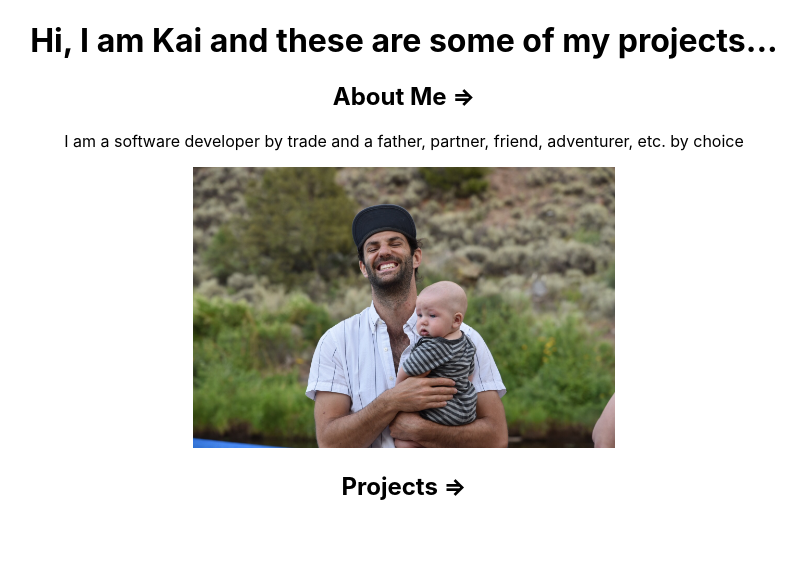
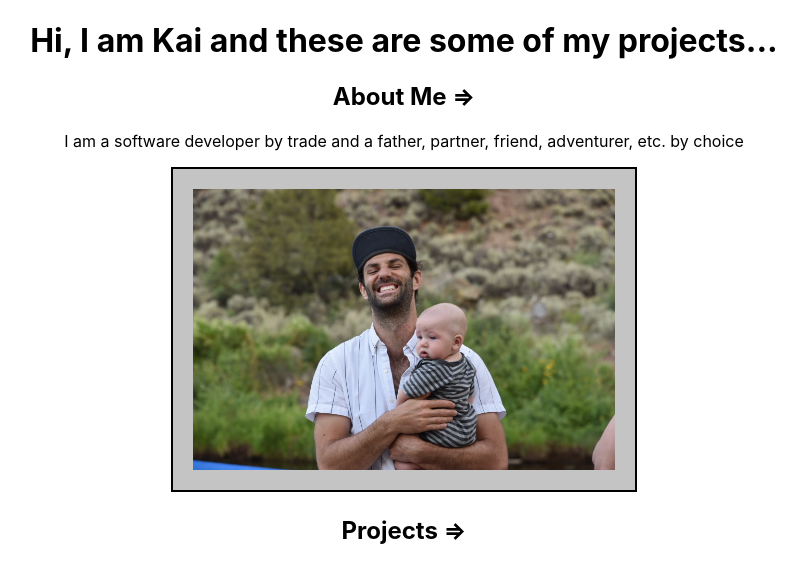
Before and after one commit to kavakai/kai_website, a React (Create React App) app: page / in a window 1280 px wide. Shown: the top 582 px of the page, without its empty margins (236-1042 px from the left). Built offline with nearby package versions, Linux system fonts and the light colour scheme.

Commit message:
Add border to image

```diff
--- a/src/App.css
+++ b/src/App.css
@@ -4,4 +4,8 @@
 
 img {
   width: 33%;
+  border: solid 2px;
+  padding: 20px;
+  background-color: rgb(196, 196, 196);
+  /* border-radius: 10px; */
 }
```
